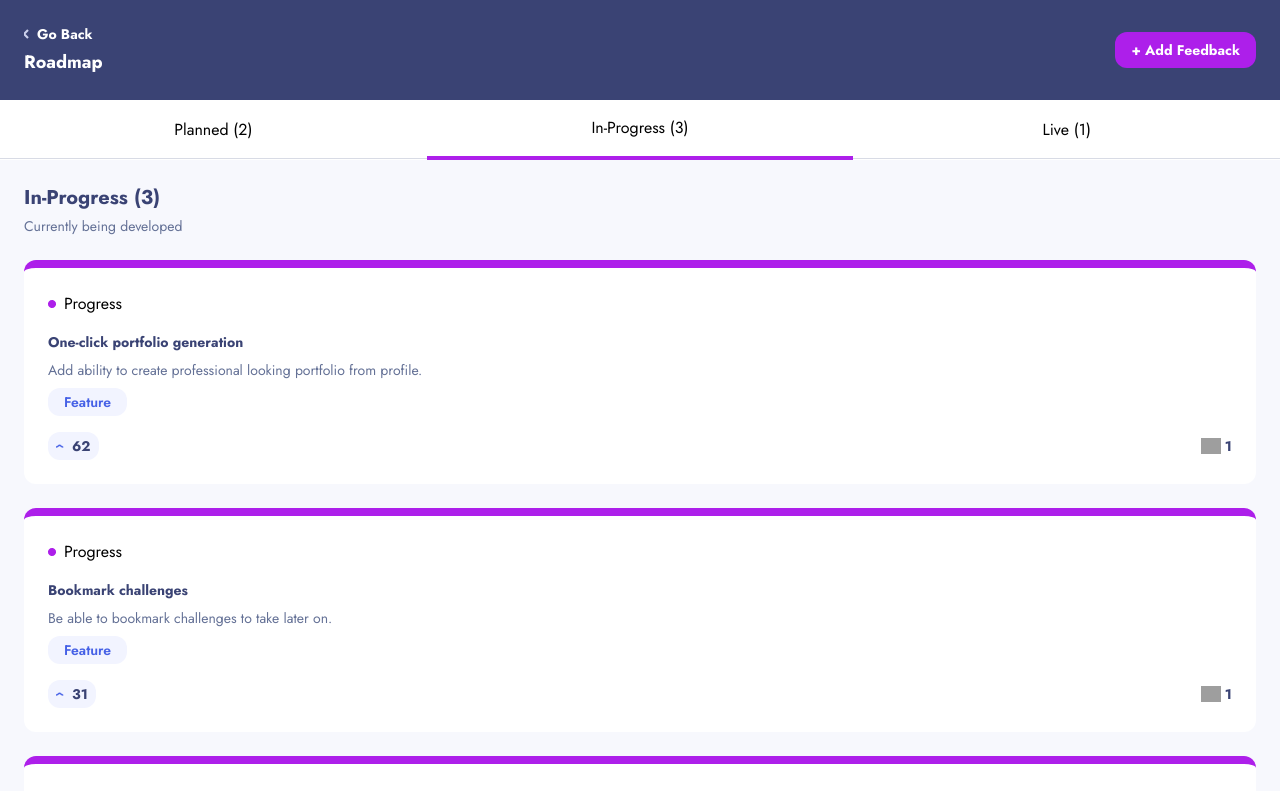
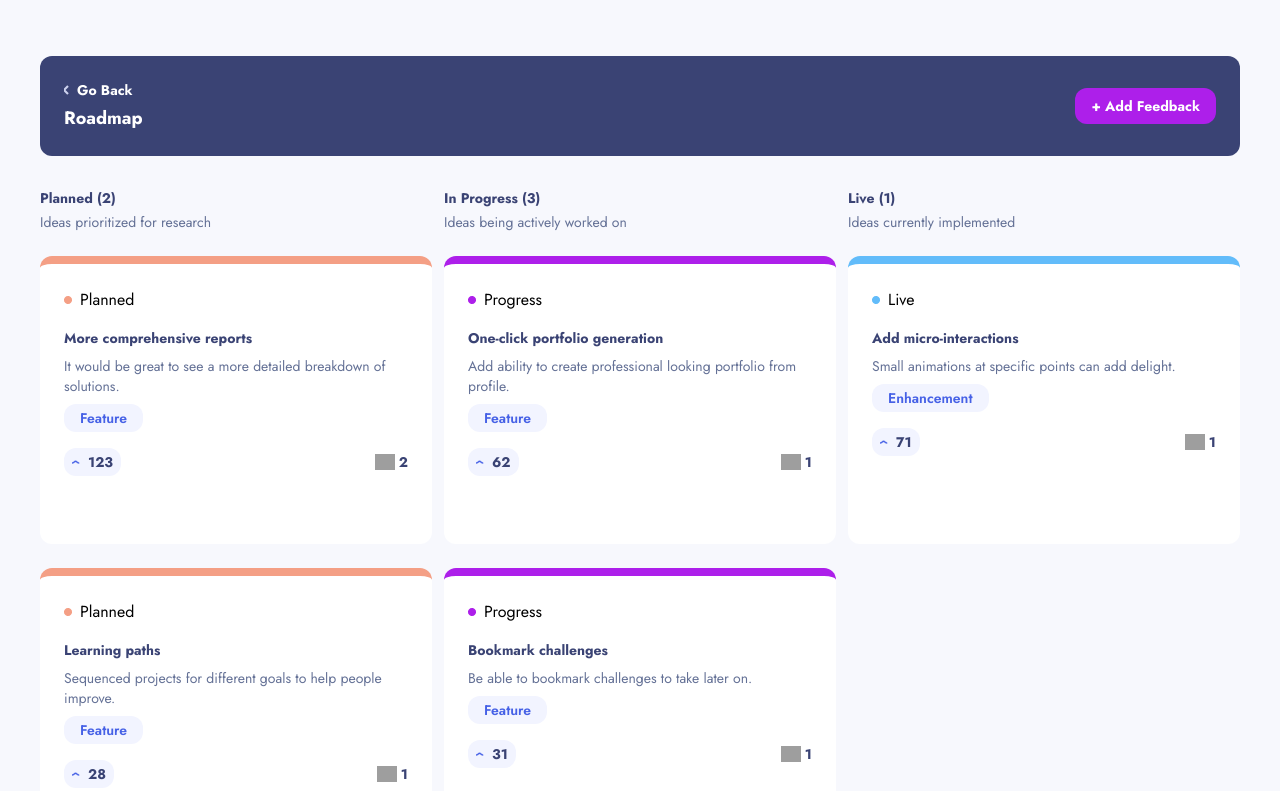
Before and after one commit to TedJenkler/feedback-app-MERN-tailwind, a React (Vite) app: page /roadmap in a window 1280 px wide. Shown: the top 791 px of the page. Built offline with nearby package versions, Linux system fonts and the light colour scheme; grey boxes are pictures that could not be loaded.

Commit message:
tablet done just bugfix with new comments and small style details left

```diff
--- a/src/RoadmapPage.jsx
+++ b/src/RoadmapPage.jsx
@@ -1,10 +1,16 @@
 import React from 'react'
 import MobileRoadmap from './components/MobileRoadmap'
+import DesktopRoadmap from './components/DesktopRoadmap'
 
 function RoadmapPage() {
   return (
     <>
+      <div className='md:hidden md:absolute'>
         <MobileRoadmap />
+      </div>
+      <div className='hidden absolute md:flex md:flex-col md:relative'>
+        <DesktopRoadmap />
+      </div>
     </>
   )
 }
--- /dev/null
+++ b/src/components/DesktopRoadmap.jsx
@@ -0,0 +1,111 @@
+import React from 'react';
+import { Link } from 'react-router-dom';
+import { useSelector } from 'react-redux';
+import { v4 as uuidv4 } from 'uuid';
+import whiteArrow from "../assets/whitearrow.png";
+import arrowUp from "../assets/arrowup.png";
+import commentIcon from "../assets/comment.png";
+import orange from "../assets/orange.png"
+import purple from "../assets/purple.png"
+import blue from "../assets/blue.png"
+
+function DesktopRoadmap() {
+  const productRequests = useSelector((state) => state.state.data.productRequests);
+  const plannedRequests = productRequests.filter(request => request.status === "planned");
+  const inProgressRequests = productRequests.filter(request => request.status === "in-progress");
+  const liveRequests = productRequests.filter(request => request.status === "live");
+
+  return (
+    <main className='bg-grey-white2 px-10 pt-14 pb-24'>
+      <nav className='flex justify-between bg-blue text-white p-6 items-center rounded-xl mb-8'>
+        <div>
+          <Link className='mb-1 flex items-center gap-2' to="/">
+            <img src={whiteArrow} alt='back btn' />
+            <p className='text-sm font-bold'>Go Back</p>
+          </Link>
+          <h1 className='text-lg font-bold'>Roadmap</h1>
+        </div>
+        <Link to="/addfeedback" className='bg-purple text-sm font-bold text-white rounded-xl py-2 px-4'>+ Add Feedback</Link>
+      </nav>
+
+      <div className='flex gap-3'>
+        <div className='w-1/3'>
+          <h2 className='text-blue text-sm font-bold mb-1'>Planned ({plannedRequests.length})</h2>
+          <p className='text-sm text-grey font-normal mb-6'>Ideas prioritized for research</p>
+          {plannedRequests.map((feedback) => (
+            <div key={uuidv4()} className='bg-white mb-6 p-6 rounded-xl border-t-8 border-orange h-72'>
+                <div className='flex items-center gap-2 mb-4'><img className='h-2 w-2' src={orange} alt="orange oval" /><p>Planned</p></div>
+              <h2 className='text-sm font-bold text-blue mb-2'>{feedback.title}</h2>
+              <p className='text-grey text-sm font-normal mb-2'>{feedback.description}</p>
+              <div className='items-center justify-center bg-grey-white py-1 px-4 rounded-xl text-sm inline-block mb-4'>
+                <p className='text-strong-blue font-semibold'>{feedback.category[0].toLocaleUpperCase() + feedback.category.substr(1)}</p>
+              </div>
+              <div className='flex justify-between'>
+                <button className='flex bg-grey-white items-center gap-2 py-1 px-2 rounded-xl'>
+                  <img className='w-2 h-1' src={arrowUp} alt='arrowup' />
+                  <p className='text-sm text-blue font-bold'>{feedback.upvotes}</p>
+                </button>
+                <button className='flex items-center gap-1'>
+                  <img className='h-4 w-5' src={commentIcon} alt='comments' />
+                  <p className='text-sm text-blue font-bold'>{feedback.comments ? feedback.comments.length : 0}</p>
+                </button>
+              </div>
+            </div>
+          ))}
+        </div>
+
+        <div className='w-1/3'>
+          <h2 className='text-blue text-sm font-bold mb-1'>In Progress ({inProgressRequests.length})</h2>
+          <p className='text-sm text-grey font-normal mb-6'>Ideas being actively worked on</p>
+          {inProgressRequests.map((feedback) => (
+            <div key={uuidv4()} className='bg-white mb-6 p-6 rounded-xl border-t-8 border-purple h-72'>
+                <div className='flex items-center gap-2 mb-4'><img className='h-2 w-2' src={purple} alt="purple oval" /><p>Progress</p></div>
+              <h2 className='text-sm font-bold text-blue mb-2'>{feedback.title}</h2>
+              <p className='text-grey text-sm font-normal mb-2'>{feedback.description}</p>
+              <div className='items-center justify-center bg-grey-white py-1 px-4 rounded-xl text-sm inline-block mb-4'>
+                <p className='text-strong-blue font-semibold'>{feedback.category[0].toLocaleUpperCase() + feedback.category.substr(1)}</p>
+              </div>
+              <div className='flex justify-between'>
+                <button className='flex bg-grey-white items-center gap-2 py-1 px-2 rounded-xl'>
+                  <img className='w-2 h-1' src={arrowUp} alt='arrowup' />
+                  <p className='text-sm text-blue font-bold'>{feedback.upvotes}</p>
+                </button>
+                <button className='flex items-center gap-1'>
+                  <img className='h-4 w-5' src={commentIcon} alt='comments' />
+                  <p className='text-sm text-blue font-bold'>{feedback.comments ? feedback.comments.length : 0}</p>
+                </button>
+              </div>
+            </div>
+          ))}
+        </div>
+
+        <div className='w-1/3'>
+          <h2 className='text-blue text-sm font-bold mb-1'>Live ({liveRequests.length})</h2>
+          <p className='text-sm text-grey font-normal mb-6'>Ideas currently implemented</p>
+          {liveRequests.map((feedback) => (
+            <div key={uuidv4()} className='bg-white mb-6 p-6 rounded-xl border-t-8 border-light-blue h-72'>
+                <div className='flex items-center gap-2 mb-4'><img className='h-2 w-2' src={blue} alt="blue oval" /><p>Live</p></div>
+              <h2 className='text-sm font-bold text-blue mb-2'>{feedback.title}</h2>
+              <p className='text-grey text-sm font-normal mb-2'>{feedback.description}</p>
+              <div className='items-center justify-center bg-grey-white py-1 px-4 rounded-xl text-sm inline-block mb-4'>
+                <p className='text-strong-blue font-semibold'>{feedback.category[0].toLocaleUpperCase() + feedback.category.substr(1)}</p>
+              </div>
+              <div className='flex justify-between'>
+                <button className='flex bg-grey-white items-center gap-2 py-1 px-2 rounded-xl'>
+                  <img className='w-2 h-1' src={arrowUp} alt='arrowup' />
+                  <p className='text-sm text-blue font-bold'>{feedback.upvotes}</p>
+                </button>
+                <button className='flex items-center gap-1'>
+                  <img className='h-4 w-5' src={commentIcon} alt='comments' />
+                  <p className='text-sm text-blue font-bold'>{feedback.comments ? feedback.comments.length : 0}</p>
+                </button>
+              </div>
+            </div>
+          ))}
+        </div>
+      </div>
+    </main>
+  );
+}
+
+export default DesktopRoadmap;
--- a/tailwind.config.js
+++ b/tailwind.config.js
@@ -22,6 +22,8 @@ export default {
         'dark-blue': '#373F68',
         'purple': '#AD1FEA',
         'red': '#D73737',
+        'orange': '#F49F85',
+        'light-blue': '#62BCFA',
       },
     },
   },
```
